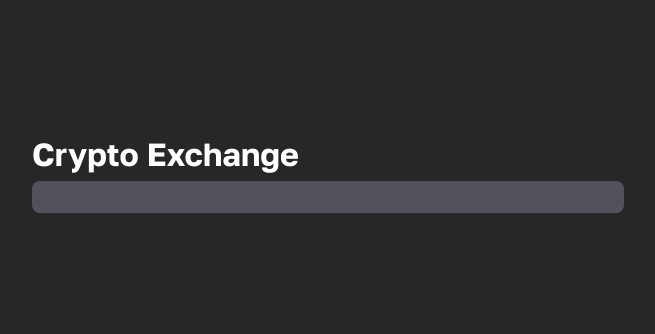
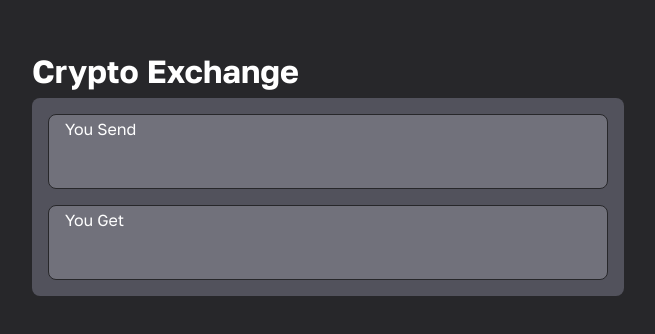
Before and after one commit to k0ndrateff/crypto-exchange, a React (Vite) app: page / in a window 1280 px wide. Shown: the part 226-560 px from the top of the page, without its empty margins (312-967 px from the left). Built offline with nearby package versions, Linux system fonts and the light colour scheme.

Commit message:
feat: basic number input

```diff
--- /dev/null
+++ b/src/components/CryptoInput/CryptoInput.module.scss
@@ -0,0 +1,39 @@
+.root {
+  display: flex;
+
+  border-radius: 0.5rem;
+  border: 1px solid var(--background-dark);
+  background: var(--background-lighter);
+}
+
+.input-wrapper {
+  width: 100%;
+
+  display: flex;
+  flex-direction: column;
+  gap: 0.25rem;
+
+  padding: 0.25rem 1rem 1rem 1rem;
+}
+
+.label {
+  font-size: 1rem;
+  color: var(--foreground);
+}
+
+.input {
+  width: 100%;
+
+  font-size: 1.5rem;
+  color: var(--foreground);
+
+  background: transparent;
+  border: none;
+  outline: none;
+
+  &::-webkit-outer-spin-button,
+  &::-webkit-inner-spin-button {
+    -webkit-appearance: none;
+    margin: 0;
+  }
+}
--- /dev/null
+++ b/src/components/CryptoInput/CryptoInput.tsx
@@ -0,0 +1,24 @@
+import styles from './CryptoInput.module.scss';
+import { useId } from "react";
+
+interface Props {
+  label: string;
+}
+
+const CryptoInput = (props: Props) => {
+  const { label } = props;
+
+  const id = useId();
+
+  return (
+    <div className={styles.root}>
+      <div className={styles['input-wrapper']}>
+        <label htmlFor={id} className={styles.label}>{label}</label>
+
+        <input type="number" min={0} className={styles.input} />
+      </div>
+    </div>
+  );
+};
+
+export { CryptoInput };
--- a/src/components/ExchangeForm/ExchangeForm.module.scss
+++ b/src/components/ExchangeForm/ExchangeForm.module.scss
@@ -1,5 +1,9 @@
 .root {
   width: 35rem;
+
+  display: flex;
+  flex-direction: column;
+  gap: 1rem;
 
   padding: 1rem;
   border-radius: 0.5rem;
--- a/src/components/ExchangeForm/ExchangeForm.tsx
+++ b/src/components/ExchangeForm/ExchangeForm.tsx
@@ -1,10 +1,13 @@
 import styles from './ExchangeForm.module.scss';
+import { CryptoInput } from "@/components/CryptoInput/CryptoInput";
 
 const ExchangeForm = () => {
   return (
-    <div className={styles.root}>
+    <form className={styles.root}>
+      <CryptoInput label="You Send" />
 
-    </div>
+      <CryptoInput label="You Get" />
+    </form>
   );
 };
 
--- a/src/styles/index.scss
+++ b/src/styles/index.scss
@@ -1,5 +1,6 @@
 :root {
   /* Tailwind color palette */
+  --background-lighter: oklch(55.2% 0.016 285.938); // zinc-500
   --background-light: oklch(44.2% 0.017 285.786); // zinc-600
   --background-dark: oklch(27.4% 0.006 286.033); // zinc-800
 
```
